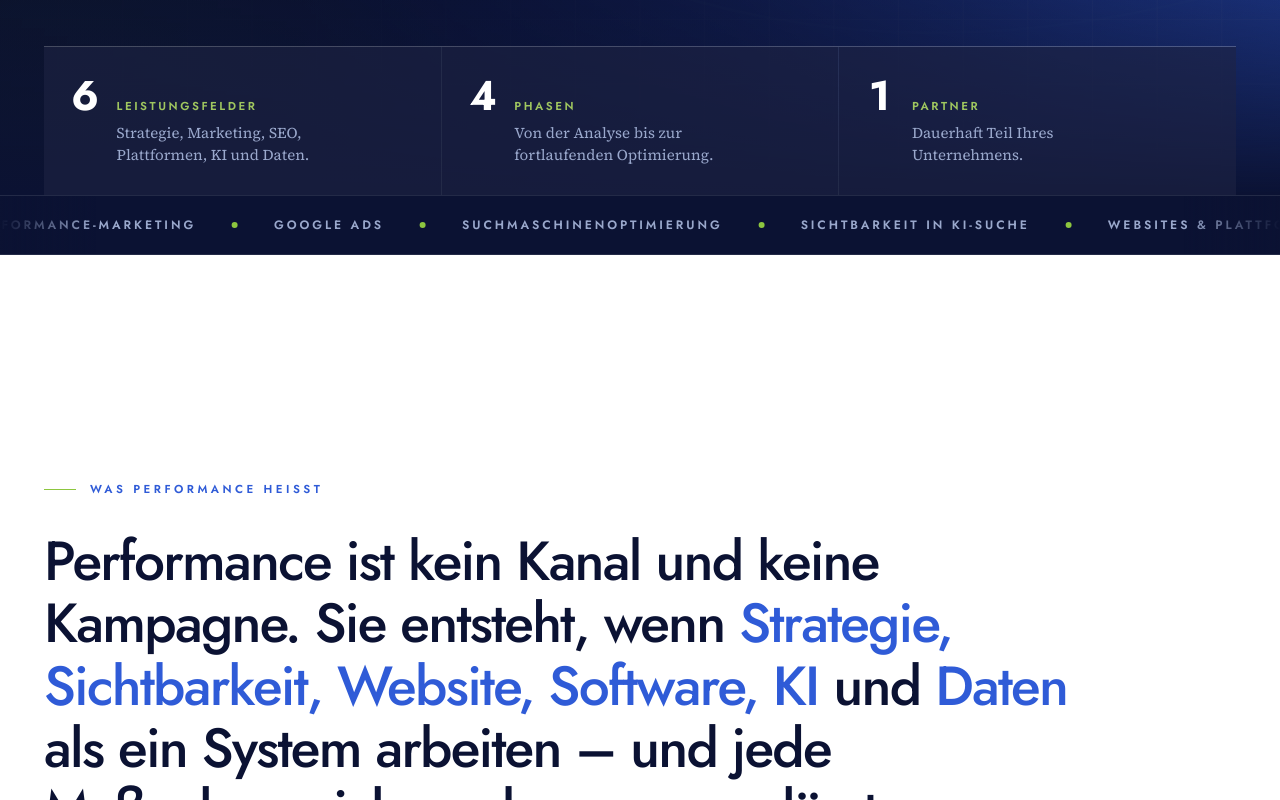
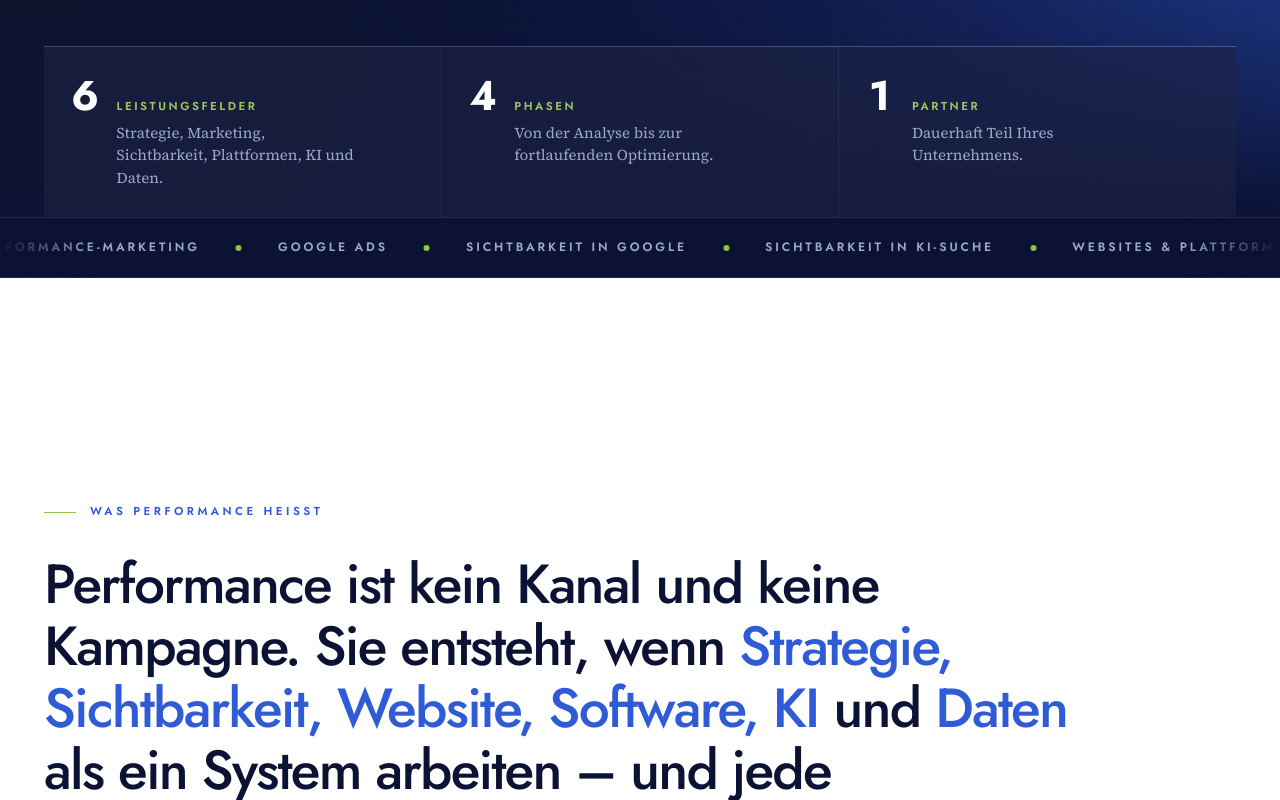
Before and after one commit to nizarladouz/Ladouz-Digital, a Next.js app in the folder ladouz-digital/: page / in a window 1280 px wide. Shown: the part 740-1540 px from the top of the page. Built offline with nearby package versions, Linux system fonts and the light colour scheme.

Commit message:
Startseite v4: SEO durch Sichtbarkeit ersetzt
Co-Authored-By: Claude Opus 5.5 <noreply@anthropic.com>
Claude-Session: https://claude.ai/code/session_017F5bpvVz4rgqiu1Uy2xQD5

```diff
--- a/ladouz-digital/app/layout.tsx
+++ b/ladouz-digital/app/layout.tsx
@@ -23,7 +23,7 @@ const sourceSerif = Source_Serif_4({
 const SITE = "https://ladouz.digital";
 const TITEL = "Ladouz Digital – Performance & Consulting für den Mittelstand";
 const BESCHREIBUNG =
-  "Performance-getriebene Digitalberatung für den Mittelstand: Strategie, Marketing, SEO, Websites, Software, KI und Daten – gemessen an Anfragen, Aufträgen und Umsatz.";
+  "Performance-getriebene Digitalberatung für den Mittelstand: Strategie, Marketing, Sichtbarkeit, Websites, Software, KI und Daten – gemessen an Anfragen, Aufträgen und Umsatz.";
 
 export const metadata: Metadata = {
   metadataBase: new URL(SITE),
--- a/ladouz-digital/app/page.tsx
+++ b/ladouz-digital/app/page.tsx
@@ -177,16 +177,16 @@ const hauptmenue: MenuEintrag[] = [
 /* ══════════════════════════ Inhalte ══════════════════════════ */
 
 const heroFakten = [
-  { wert: "6", einheit: "Leistungsfelder", text: "Strategie, Marketing, SEO, Plattformen, KI und Daten." },
+  { wert: "6", einheit: "Leistungsfelder", text: "Strategie, Marketing, Sichtbarkeit, Plattformen, KI und Daten." },
   { wert: "4", einheit: "Phasen", text: "Von der Analyse bis zur fortlaufenden Optimierung." },
   { wert: "1", einheit: "Partner", text: "Dauerhaft Teil Ihres Unternehmens." },
 ];
 
 /* Die sechs Knoten des Hero-Instruments – in der Reihenfolge im Uhrzeigersinn ab 12 Uhr. */
-const instrumentKnoten = ["Strategie", "Marketing", "SEO", "Plattformen", "KI", "Daten"];
+const instrumentKnoten = ["Strategie", "Marketing", "Sichtbarkeit", "Plattformen", "KI", "Daten"];
 
 const laufband = [
-  "Digitale Strategie", "Performance-Marketing", "Google Ads", "Suchmaschinenoptimierung",
+  "Digitale Strategie", "Performance-Marketing", "Google Ads", "Sichtbarkeit in Google",
   "Sichtbarkeit in KI-Suche", "Websites & Plattformen", "Softwareentwicklung", "KI-Agenten",
   "Prozess-Automatisierung", "Tracking-Architektur", "Dashboards & Reporting", "Consulting",
 ];
@@ -257,10 +257,10 @@ const leistungsfelder: Leistungsfeld[] = [
   },
   {
     nr: "03",
-    titel: "SEO & organische Sichtbarkeit",
+    titel: "Organische Sichtbarkeit",
     wirkung: "Sichtbarkeit",
     text: "Gefunden werden, wenn Kunden suchen – in Google und zunehmend in KI-Antworten. Als Inhaltsarchitektur, die mit jeder Seite stärker wird.",
-    punkte: ["Technisches SEO & Seitenarchitektur", "Content-Systeme", "Sichtbarkeit in KI-Suche"],
+    punkte: ["Technische Grundlagen & Seitenarchitektur", "Content-Systeme", "Sichtbarkeit in KI-Suche"],
     symbol: "lupe",
   },
   {
```
